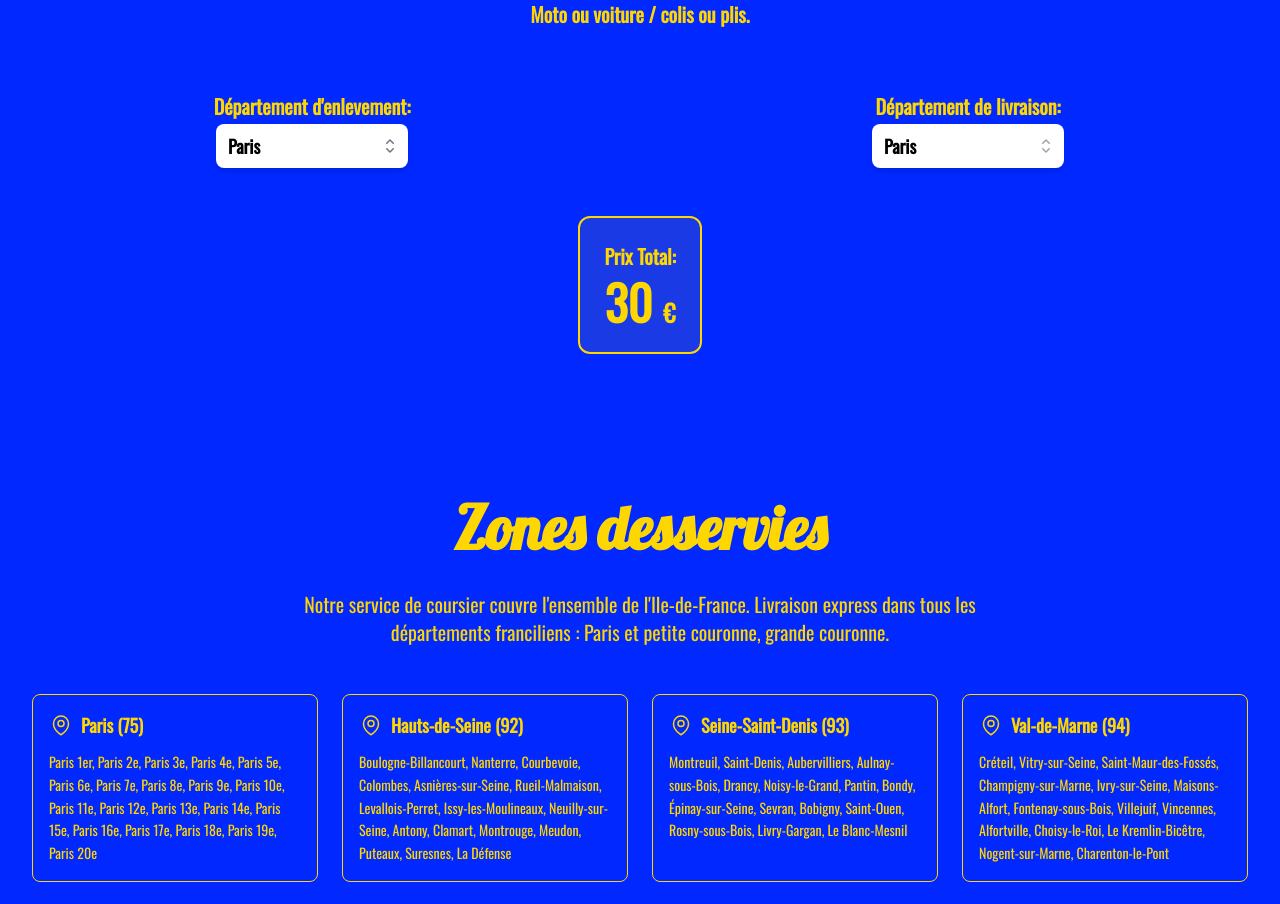
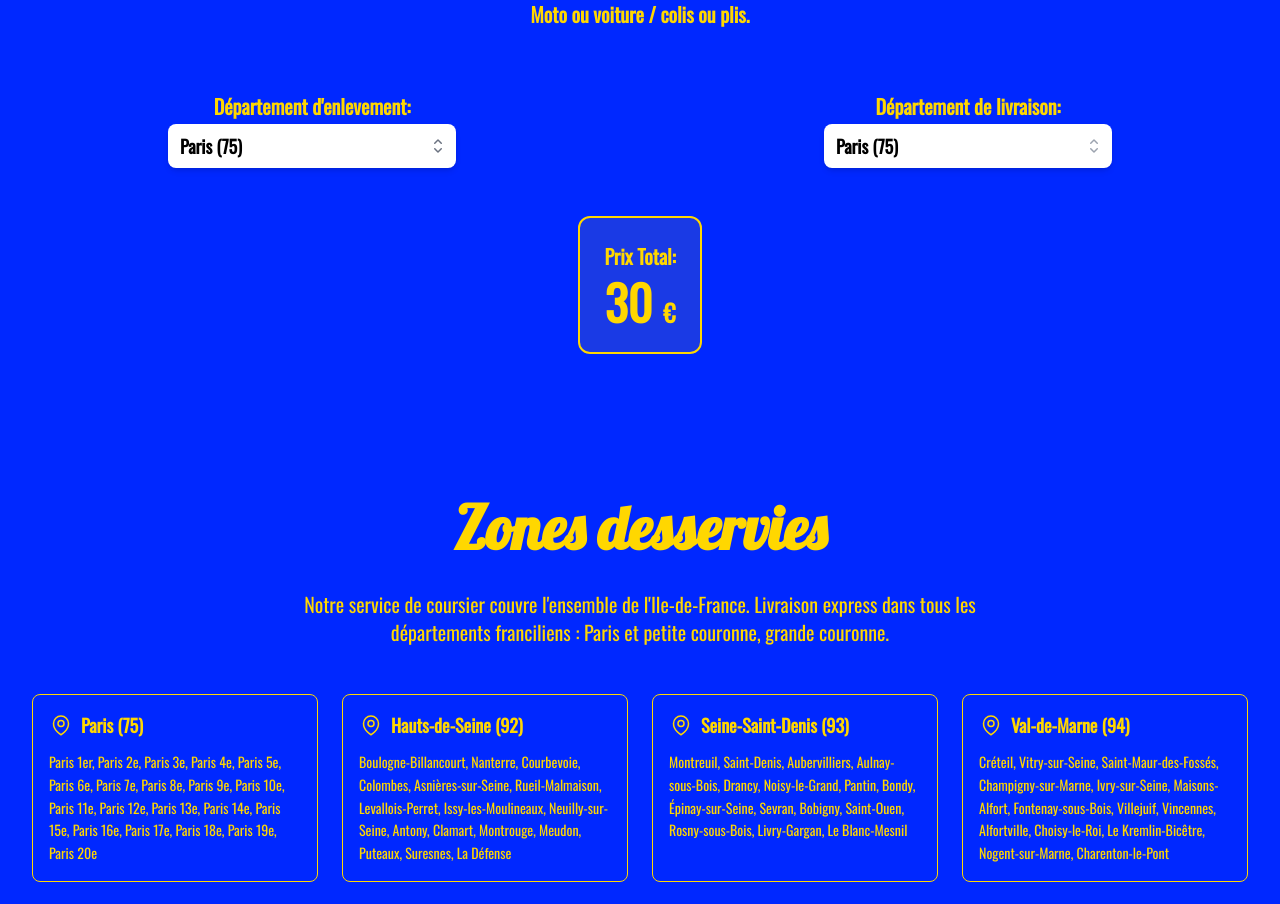
Before and after one commit to Chaloulou75/farid-transporteur, a Nuxt app: page / in a window 1280 px wide. Shown: the part 1680-2584 px from the top of the page. Built offline with nearby package versions, Linux system fonts and the light colour scheme.

Commit message:
zone tarifs

```diff
--- a/components/AppTarifs.vue
+++ b/components/AppTarifs.vue
@@ -10,16 +10,16 @@ import {
 import { CheckIcon, ChevronUpDownIcon } from "@heroicons/vue/20/solid";
 
 const departments = [
-  { name: "Paris" },
-  { name: "91" },
-  { name: "92" },
-  { name: "93" },
-  { name: "94" },
-  { name: "95" },
-  { name: "77 A" },
-  { name: "77 B" },
-  { name: "78 A" },
-  { name: "78 B" },
+  { name: "Paris", label: "Paris (75)" },
+  { name: "91", label: "Essonne (91)" },
+  { name: "92", label: "Hauts-de-Seine (92)" },
+  { name: "93", label: "Seine-Saint-Denis (93)" },
+  { name: "94", label: "Val-de-Marne (94)" },
+  { name: "95", label: "Val-d'Oise (95)" },
+  { name: "77 A", label: "Seine-et-Marne - Zone A (77)" },
+  { name: "77 B", label: "Seine-et-Marne - Zone B (77)" },
+  { name: "78 A", label: "Yvelines - Zone A (78)" },
+  { name: "78 B", label: "Yvelines - Zone B (78)" },
 ];
 const enlevement = ref(departments[0]);
 const livraison = ref(departments[0]);
@@ -192,9 +192,9 @@ const totalPrice = computed(() => {
         <Listbox v-model="enlevement">
           <div class="relative mt-1">
             <ListboxButton
-              class="relative w-48 py-2 pl-3 pr-10 font-semibold text-left text-black bg-white rounded-lg shadow-md cursor-default focus:outline-none focus-visible:border-gray-500 focus-visible:ring-2 focus-visible:ring-white focus-visible:ring-opacity-75 focus-visible:ring-offset-2 focus-visible:ring-offset-gold sm:text-lg"
+              class="relative w-72 py-2 pl-3 pr-10 font-semibold text-left text-black bg-white rounded-lg shadow-md cursor-default focus:outline-none focus-visible:border-gray-500 focus-visible:ring-2 focus-visible:ring-white focus-visible:ring-opacity-75 focus-visible:ring-offset-2 focus-visible:ring-offset-gold sm:text-lg"
             >
-              <span class="block">{{ enlevement.name }}</span>
+              <span class="block truncate">{{ enlevement.label }}</span>
               <span
                 class="absolute inset-y-0 right-0 flex items-center pr-2 pointer-events-none"
               >
@@ -211,7 +211,7 @@ const totalPrice = computed(() => {
               leave-to-class="opacity-0"
             >
               <ListboxOptions
-                class="absolute z-20 w-48 py-1 mt-1 overflow-auto text-base bg-white rounded-md shadow-lg max-h-60 ring-1 ring-black ring-opacity-5 focus:outline-none sm:text-lg"
+                class="absolute z-20 w-72 py-1 mt-1 overflow-auto text-base bg-white rounded-md shadow-lg max-h-60 ring-1 ring-black ring-opacity-5 focus:outline-none sm:text-lg"
               >
                 <ListboxOption
                   v-slot="{ active, selected }"
@@ -231,7 +231,7 @@ const totalPrice = computed(() => {
                         selected ? 'font-medium' : 'font-normal',
                         'block',
                       ]"
-                      >{{ department.name }}</span
+                      >{{ department.label }}</span
                     >
                     <span
                       v-if="selected"
@@ -251,9 +251,9 @@ const totalPrice = computed(() => {
         <Listbox v-model="livraison">
           <div class="relative mt-1">
             <ListboxButton
-              class="relative w-48 py-2 pl-3 pr-10 font-semibold text-left text-black bg-white rounded-lg shadow-md cursor-default focus:outline-none focus-visible:border-gray-500 focus-visible:ring-2 focus-visible:ring-white focus-visible:ring-opacity-75 focus-visible:ring-offset-2 focus-visible:ring-offset-gold sm:text-lg"
+              class="relative w-72 py-2 pl-3 pr-10 font-semibold text-left text-black bg-white rounded-lg shadow-md cursor-default focus:outline-none focus-visible:border-gray-500 focus-visible:ring-2 focus-visible:ring-white focus-visible:ring-opacity-75 focus-visible:ring-offset-2 focus-visible:ring-offset-gold sm:text-lg"
             >
-              <span class="block truncate">{{ livraison.name }}</span>
+              <span class="block truncate">{{ livraison.label }}</span>
               <span
                 class="absolute inset-y-0 right-0 flex items-center pr-2 pointer-events-none"
               >
@@ -270,7 +270,7 @@ const totalPrice = computed(() => {
               leave-to-class="opacity-0"
             >
               <ListboxOptions
-                class="absolute z-20 w-48 py-1 mt-1 overflow-auto text-base bg-white rounded-md shadow-lg max-h-60 ring-1 ring-black ring-opacity-5 focus:outline-none sm:text-lg"
+                class="absolute z-20 w-72 py-1 mt-1 overflow-auto text-base bg-white rounded-md shadow-lg max-h-60 ring-1 ring-black ring-opacity-5 focus:outline-none sm:text-lg"
               >
                 <ListboxOption
                   v-slot="{ active, selected }"
@@ -288,9 +288,9 @@ const totalPrice = computed(() => {
                     <span
                       :class="[
                         selected ? 'font-medium' : 'font-normal',
-                        'block truncate',
+                        'block',
                       ]"
-                      >{{ department.name }}</span
+                      >{{ department.label }}</span
                     >
                     <span
                       v-if="selected"
```
